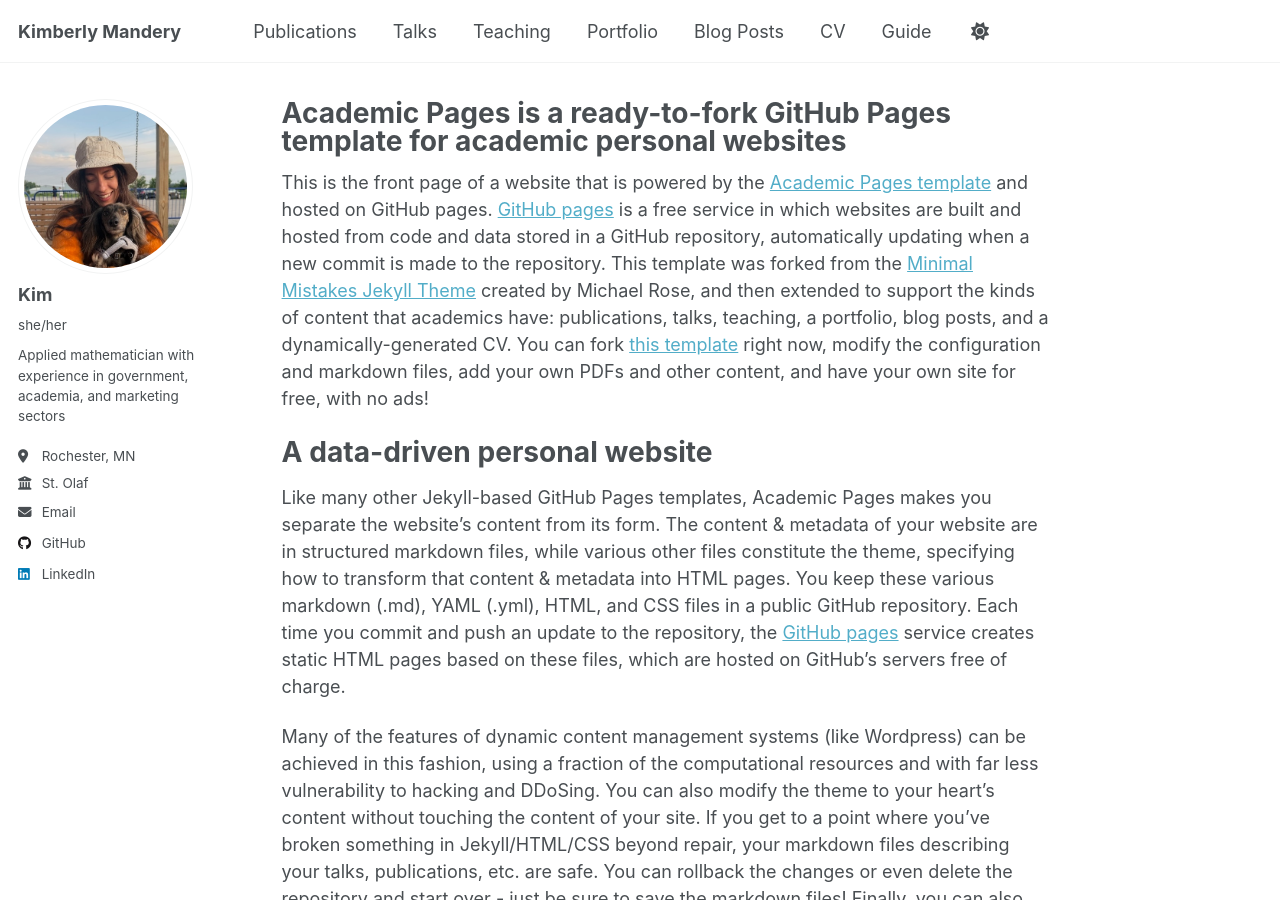
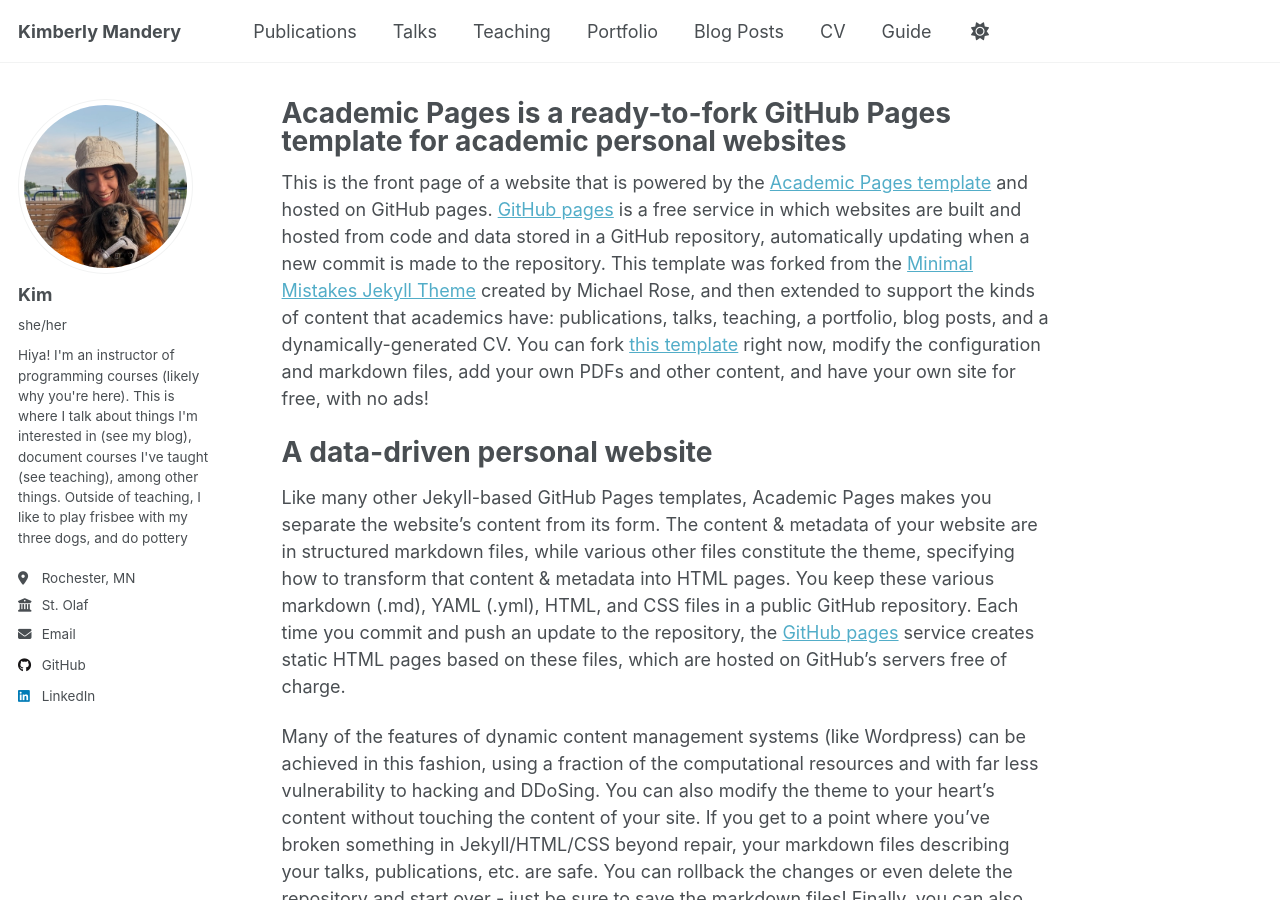
Before and after one commit to chefs-kiss/chefs-kiss.github.io, a Jekyll site: the page built from _pages/about.md, in a window 1280 px wide and 900 px high. Built offline with Jekyll 4.4.1, drawn with Linux system fonts in a browser that asks for light colours.

Commit message:
formating descr

```diff
--- a/_config.yml
+++ b/_config.yml
@@ -25,7 +25,7 @@
   avatar           : "bio-photo.jpg"
   name             : "Kim"
   pronouns         : "she/her"
-  bio              : "Applied mathematician with experience in government, academia, and marketing sectors"
+  bio              : "Hiya! I'm an instructor of programming courses (likely why you're here). \nThis is where I talk about things I'm interested in (see my blog), document courses I've taught (see teaching), among other things. \nOutside of teaching, I like to play frisbee with my three dogs, and do pottery"
   location         : "Rochester, MN"
   employer         : "St. Olaf"
   uri              : # URL
```
